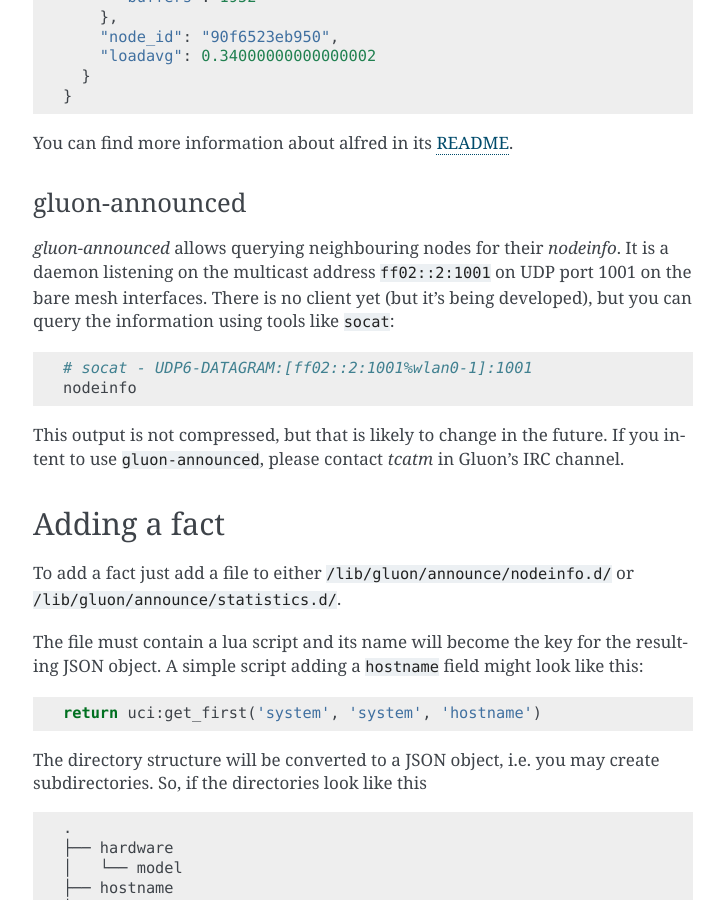
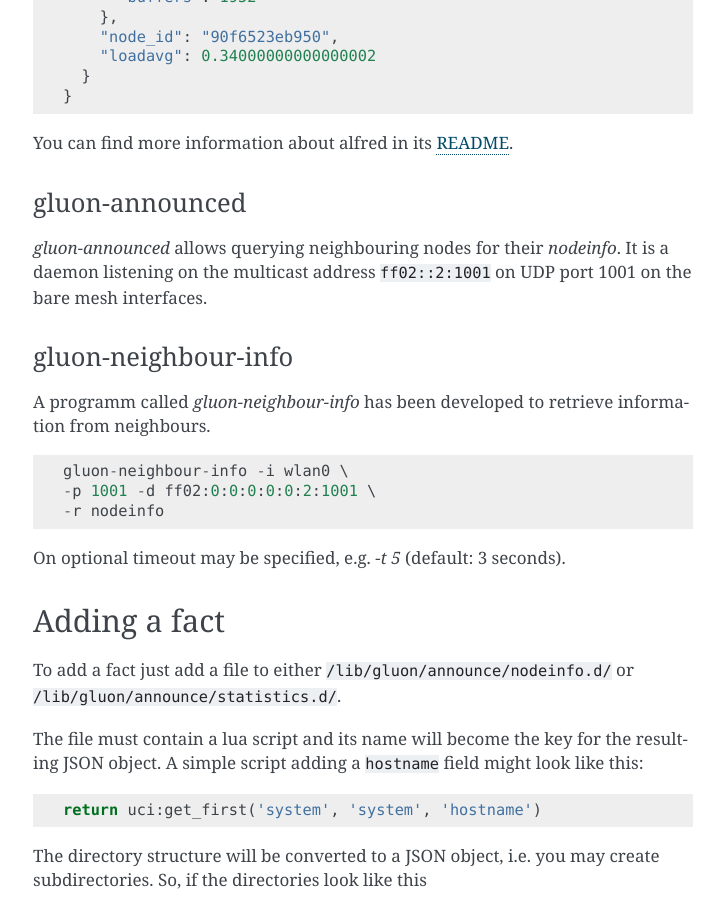
Before and after one commit to freifunk-gluon/gluon, a Sphinx documentation site: the page built from docs/features/announce.rst, in a window 1280 px wide and 900 px high, scrolled down 1609 px. Shown: the whole window, without its empty margins (387-1111 px from the left). Built offline with Sphinx 7.4.7, drawn with Linux system fonts in a browser that asks for light colours.

Commit message:
docs: gluon-neighbour-info

```diff
--- a/docs/features/announce.rst
+++ b/docs/features/announce.rst
@@ -95,17 +95,21 @@
 
 `gluon-announced` allows querying neighbouring nodes for their `nodeinfo`.
 It is a daemon listening on the multicast address ``ff02::2:1001`` on
-UDP port 1001 on the bare mesh interfaces. There is no client yet (but it's
-being developed), but you can query the information using tools like ``socat``:
+UDP port 1001 on the bare mesh interfaces.
+
+gluon-neighbour-info
+~~~~~~~~~~~~~~~~~~~~
+
+A programm called `gluon-neighbour-info` has been developed to retrieve
+information from neighbours.
 
 ::
 
-  # socat - UDP6-DATAGRAM:[ff02::2:1001%wlan0-1]:1001
-  nodeinfo
+  gluon-neighbour-info -i wlan0 \
+  -p 1001 -d ff02:0:0:0:0:0:2:1001 \
+  -r nodeinfo
 
-This output is not compressed, but that is likely to change in the future. If
-you intent to use ``gluon-announced``, please contact `tcatm` in Gluon's IRC
-channel.
+On optional timeout may be specified, e.g. `-t 5` (default: 3 seconds).
 
 Adding a fact
 -------------
```
